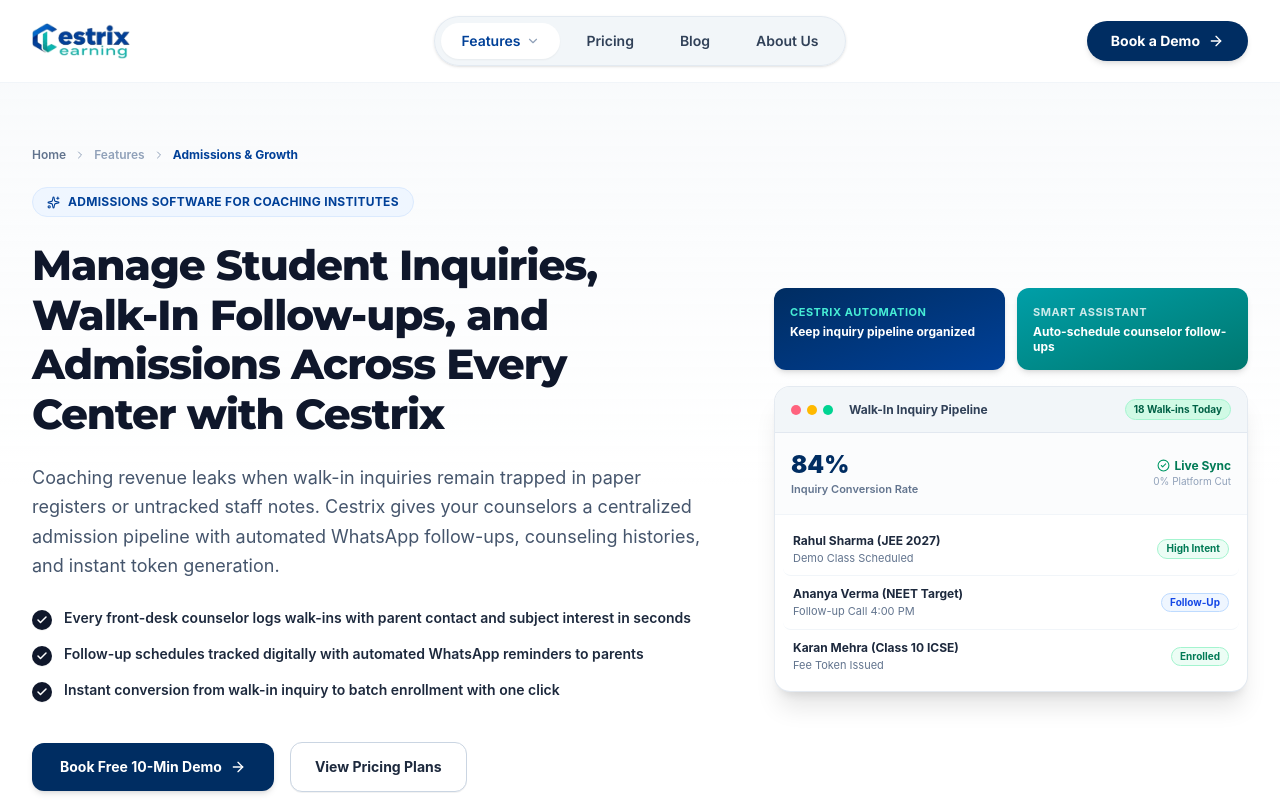
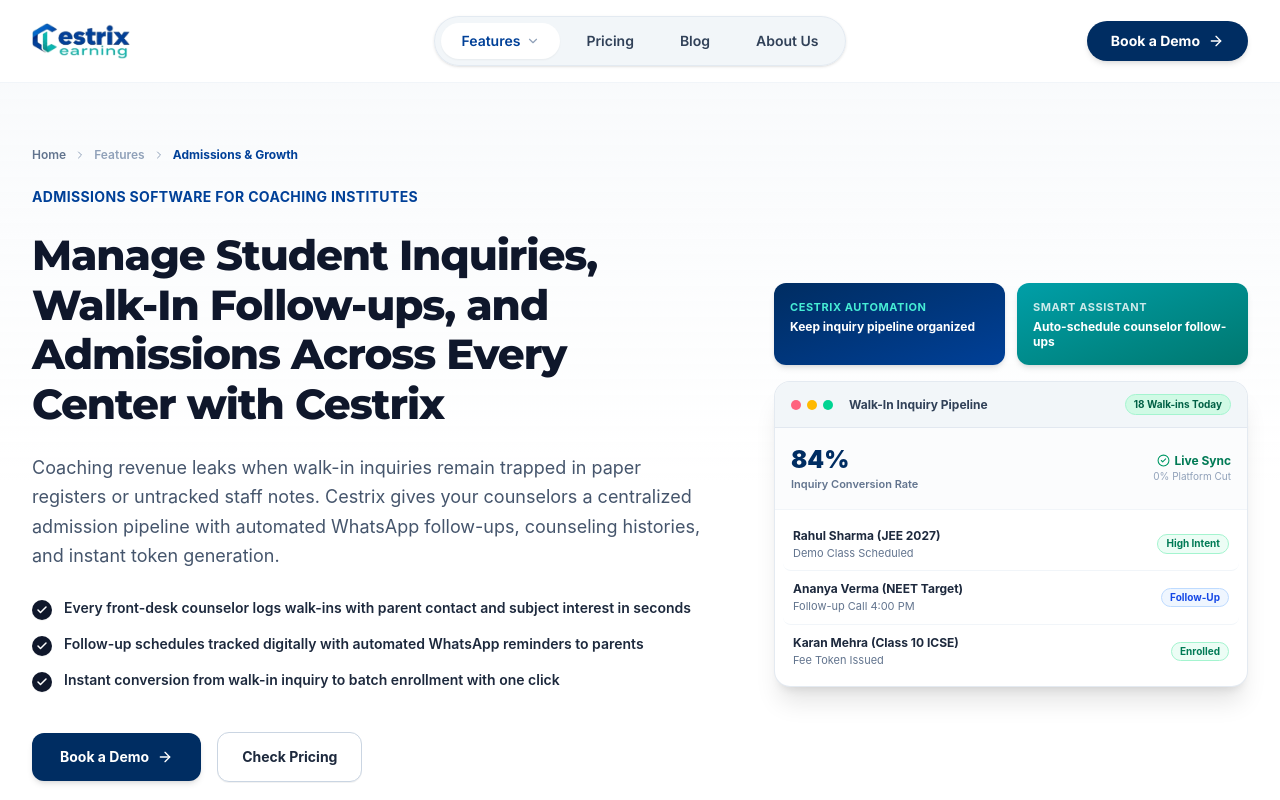
Before and after one commit to ashukumari95/cestrix-_learning, a React (Vite) app: page /features/admissions-crm in a window 1280 px wide. Shown: the top 800 px of the page. Built offline with nearby package versions, Linux system fonts and the light colour scheme.

Commit message:
style(features): remove icon and box pill from category tag, update buttons to Book a Demo and Check Pricing

```diff
--- a/src/pages/FeatureDetailPage.tsx
+++ b/src/pages/FeatureDetailPage.tsx
@@ -1,9 +1,8 @@
 import React from 'react'
 import { useParams, Link, Navigate } from 'react-router-dom'
 import {
-  Check, ArrowRight, Sparkles, ChevronRight,
-  ShieldCheck, HelpCircle, CheckCircle2,
-  Calendar, Layers, Zap
+  Check, ArrowRight, ChevronRight,
+  HelpCircle, CheckCircle2, Zap
 } from 'lucide-react'
 import { featuresDetailData } from '../data/featuresDetailData'
 
@@ -46,10 +45,9 @@ export const FeatureDetailPage: React.FC = () => {
             {/* Left Column: Headline, Bullets, CTAs */}
             <div className="lg:col-span-7 space-y-6">
 
-              {/* Category Pill / Badge */}
-              <div className="inline-flex items-center gap-2 text-xs font-bold tracking-wide uppercase text-[#004098] bg-blue-50 px-3.5 py-1.5 rounded-full border border-blue-100">
-                <Sparkles size={13} className="text-[#004098]" />
-                <span>{feature.badge}</span>
+              {/* Category Tag: Bare clean text without box or icon (matching Onsite reference) */}
+              <div className="text-xs sm:text-sm font-bold tracking-wide uppercase text-[#004098]">
+                {feature.badge}
               </div>
 
               {/* H1 Headline */}
@@ -82,7 +80,7 @@ export const FeatureDetailPage: React.FC = () => {
                   to="/book-demo"
                   className="px-7 py-3.5 rounded-xl bg-[#002D62] hover:bg-[#001D45] text-white font-bold text-sm shadow-md hover:shadow-lg transition-all flex items-center gap-2 group"
                 >
-                  <span>Book Free 10-Min Demo</span>
+                  <span>Book a Demo</span>
                   <ArrowRight className="w-4 h-4 group-hover:translate-x-0.5 transition-transform" />
                 </Link>
 
@@ -90,7 +88,7 @@ export const FeatureDetailPage: React.FC = () => {
                   to="/pricing"
                   className="px-6 py-3.5 rounded-xl bg-white hover:bg-slate-50 text-slate-800 font-bold text-sm border border-slate-300 shadow-2xs transition-all"
                 >
-                  <span>View Pricing Plans</span>
+                  <span>Check Pricing</span>
                 </Link>
               </div>
 
@@ -328,14 +326,14 @@ export const FeatureDetailPage: React.FC = () => {
               to="/book-demo"
               className="px-8 py-4 rounded-xl bg-white text-[#002D62] hover:bg-slate-50 font-extrabold text-sm shadow-xl shadow-black/20 hover:scale-[1.02] transition-all flex items-center gap-2"
             >
-              <span>Book Your Free 1-on-1 Demo</span>
+              <span>Book a Demo</span>
               <ArrowRight className="w-4 h-4" />
             </Link>
             <Link
               to="/pricing"
               className="px-6 py-4 rounded-xl bg-white/10 hover:bg-white/20 text-white font-bold text-sm border border-white/20 backdrop-blur-sm transition-all"
             >
-              <span>View Pricing Plans</span>
+              <span>Check Pricing</span>
             </Link>
           </div>
         </div>
```
